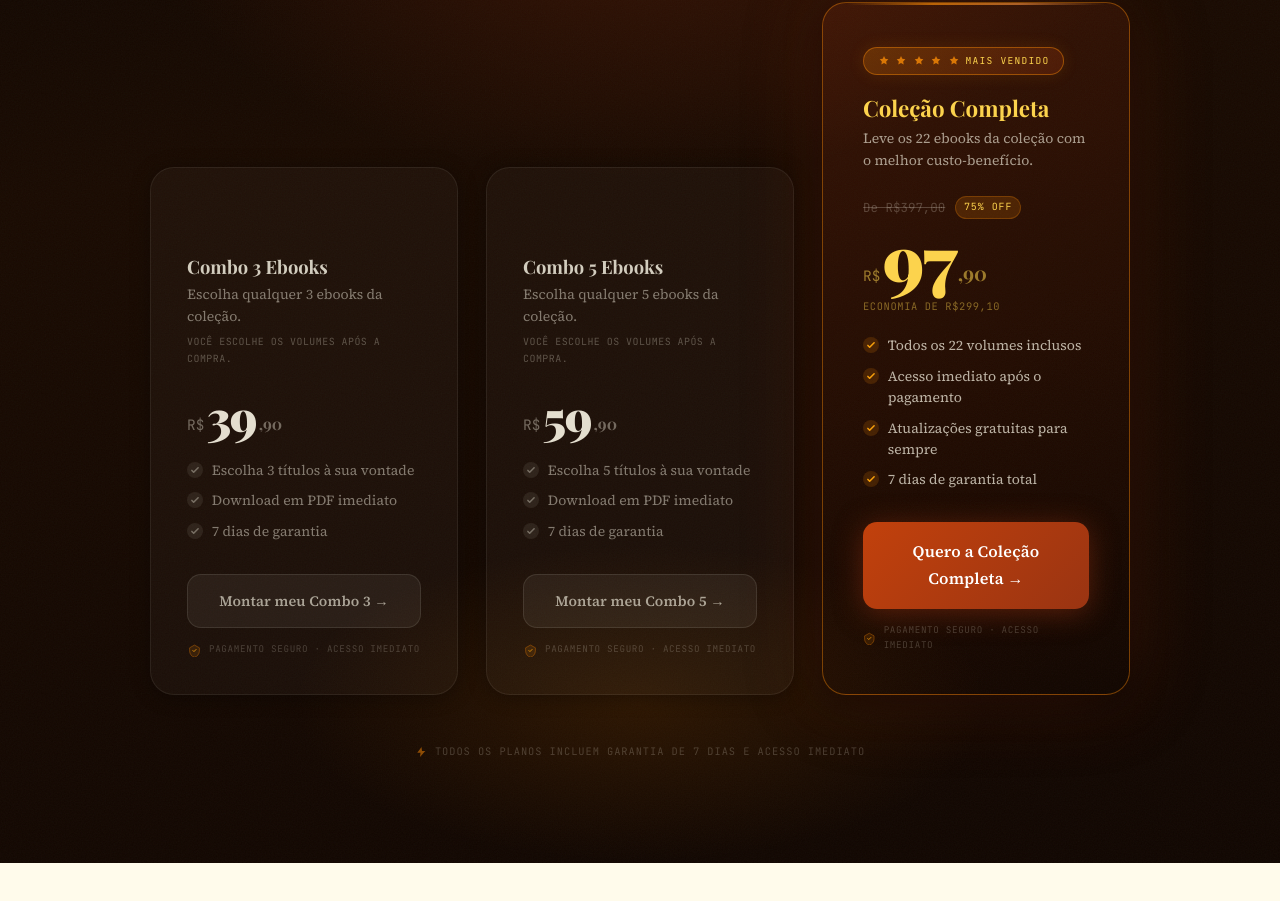
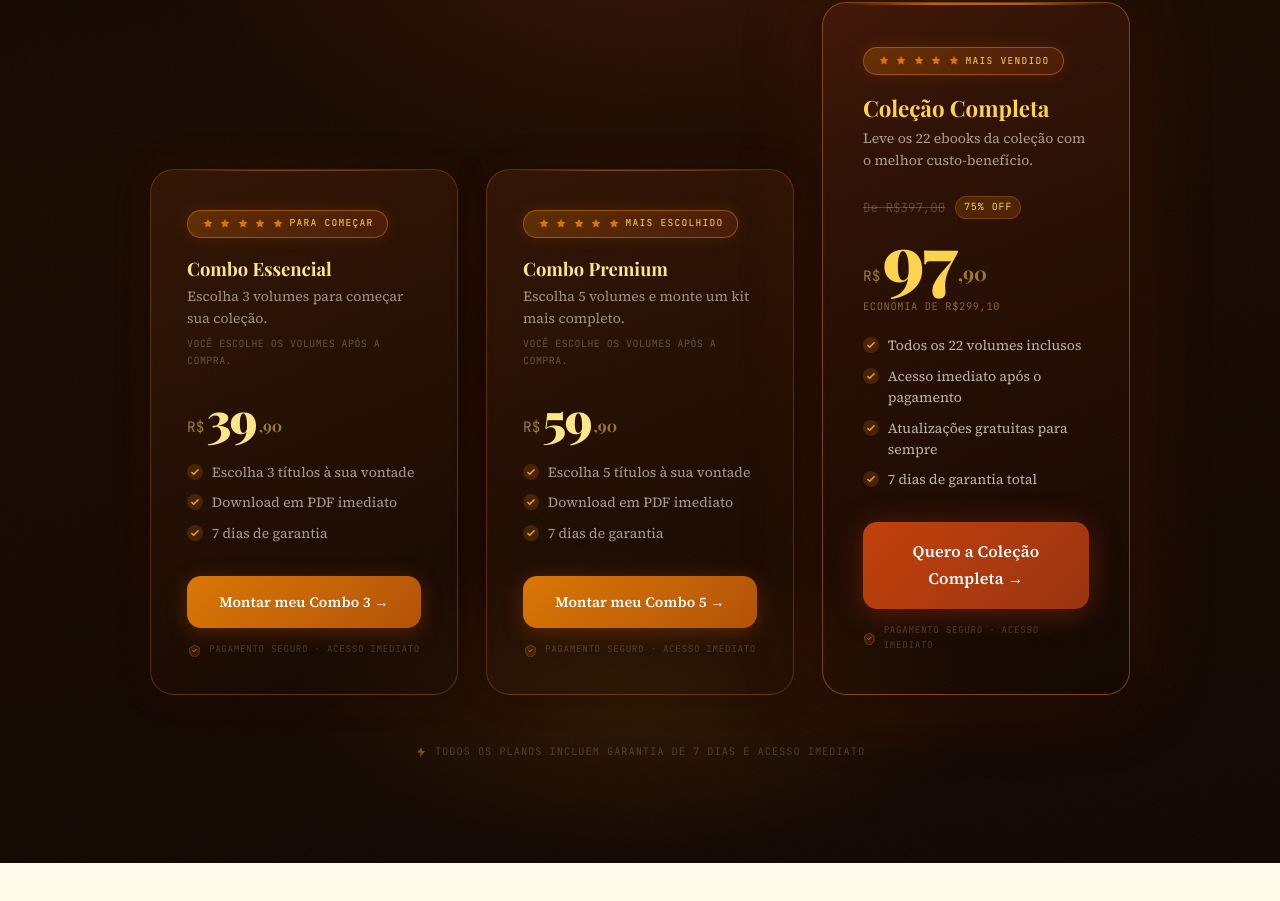
Before and after one commit to VINNYBATT/atlas-das-receitas, a Next.js app: page / in a window 1280 px wide. Shown: the part 4368-5269 px from the top of the page. Built offline with nearby package versions, Linux system fonts and the light colour scheme; a web font is replaced by a local one.

Commit message:
Update bundle-section.jsx

```diff
--- a/components/bundle-section.jsx
+++ b/components/bundle-section.jsx
@@ -2,8 +2,6 @@
 
 import { motion } from 'framer-motion';
 import { CHECKOUT_URL, CHECKOUT_URL_COMBO3, CHECKOUT_URL_COMBO5 } from '../lib/constants';
-
-// ── Icons ────────────────────────────────────────────────────────────────────
 
 function StarIcon() {
     return (
@@ -16,10 +14,10 @@ function StarIcon() {
 function CheckIcon({ dim = false }) {
     return (
         <svg width="16" height="16" viewBox="0 0 18 18" fill="none" aria-hidden="true" style={{ flexShrink: 0, marginTop: '2px' }}>
-            <circle cx="9" cy="9" r="9" fill={dim ? 'rgba(255,251,235,0.08)' : 'rgba(217,119,6,0.2)'} />
+            <circle cx="9" cy="9" r="9" fill="rgba(217,119,6,0.2)" />
             <path
                 d="M5.5 9.5L7.5 11.5L12.5 6.5"
-                stroke={dim ? 'rgba(255,251,235,0.35)' : '#F59E0B'}
+                stroke="#F59E0B"
                 strokeWidth="1.75"
                 strokeLinecap="round"
                 strokeLinejoin="round"
@@ -46,8 +44,6 @@ function FlashIcon() {
     );
 }
 
-// ── Motion variants ──────────────────────────────────────────────────────────
-
 const fadeUp = {
     hidden: { opacity: 0, y: 36 },
     show:   { opacity: 1, y: 0, transition: { duration: 0.7, ease: [0.16, 1, 0.3, 1] } },
@@ -58,15 +54,13 @@ const stagger = {
     show:   { transition: { staggerChildren: 0.1, delayChildren: 0.15 } },
 };
 
-// ── Plan data ────────────────────────────────────────────────────────────────
-
 const PLANS = [
     {
         key: 'combo3',
-        label: 'Combo 3 Ebooks',
+        label: 'Combo Essencial',
         priceNum: '39',
         priceDec: ',90',
-        description: 'Escolha qualquer 3 ebooks da coleção.',
+        description: 'Escolha 3 volumes para começar sua coleção.',
         note: 'Você escolhe os volumes após a compra.',
         cta: 'Montar meu Combo 3',
         href: CHECKOUT_URL_COMBO3,
@@ -76,14 +70,14 @@ const PLANS = [
             '7 dias de garantia',
         ],
         highlight: false,
-        badge: null,
+        badge: 'Para começar',
     },
     {
         key: 'combo5',
-        label: 'Combo 5 Ebooks',
+        label: 'Combo Premium',
         priceNum: '59',
         priceDec: ',90',
-        description: 'Escolha qualquer 5 ebooks da coleção.',
+        description: 'Escolha 5 volumes e monte um kit mais completo.',
         note: 'Você escolhe os volumes após a compra.',
         cta: 'Montar meu Combo 5',
         href: CHECKOUT_URL_COMBO5,
@@ -93,7 +87,7 @@ const PLANS = [
             '7 dias de garantia',
         ],
         highlight: false,
-        badge: null,
+        badge: 'Mais escolhido',
     },
     {
         key: 'full',
@@ -118,13 +112,13 @@ const PLANS = [
     },
 ];
 
-// ── PlanCard ─────────────────────────────────────────────────────────────────
-
 function PlanCard({ plan, index }) {
     const {
         label, priceNum, priceDec, priceFull, savings, discountPct,
         description, note, cta, href, perks, highlight, badge,
     } = plan;
+
+    const isCombo = !highlight && badge !== null;
 
     return (
         <motion.div
@@ -137,19 +131,24 @@ function PlanCard({ plan, index }) {
                 flexDirection: 'column',
                 background: highlight
                     ? 'linear-gradient(155deg, rgba(154,52,18,0.22) 0%, rgba(100,30,5,0.14) 60%, rgba(15,5,0,0.1) 100%)'
-                    : 'rgba(255,251,235,0.03)',
+                    : isCombo
+                        ? 'linear-gradient(155deg, rgba(180,72,18,0.16) 0%, rgba(120,50,8,0.10) 60%, rgba(15,5,0,0.08) 100%)'
+                        : 'rgba(255,251,235,0.03)',
                 border: highlight
                     ? '1.5px solid rgba(217,119,6,0.5)'
-                    : '1px solid rgba(255,251,235,0.07)',
+                    : isCombo
+                        ? '1px solid rgba(217,119,6,0.3)'
+                        : '1px solid rgba(255,251,235,0.07)',
                 boxShadow: highlight
                     ? '0 0 80px rgba(154,52,18,0.25), 0 8px 32px rgba(0,0,0,0.5)'
-                    : '0 2px 20px rgba(0,0,0,0.3)',
+                    : isCombo
+                        ? '0 0 40px rgba(154,52,18,0.12), 0 4px 24px rgba(0,0,0,0.4)'
+                        : '0 2px 20px rgba(0,0,0,0.3)',
                 transform: highlight ? 'scale(1.04)' : 'scale(1)',
                 transition: 'box-shadow 0.3s ease',
             }}
         >
-            {/* Shimmer line on highlighted card top */}
-            {highlight && (
+            {(highlight || isCombo) && (
                 <div
                     aria-hidden="true"
                     style={{
@@ -158,13 +157,14 @@ function PlanCard({ plan, index }) {
                         left: '8%',
                         right: '8%',
                         height: '1.5px',
-                        background: 'linear-gradient(90deg, transparent, rgba(217,119,6,0.8), rgba(251,146,60,0.6), transparent)',
+                        background: highlight
+                            ? 'linear-gradient(90deg, transparent, rgba(217,119,6,0.8), rgba(251,146,60,0.6), transparent)'
+                            : 'linear-gradient(90deg, transparent, rgba(217,119,6,0.45), rgba(251,146,60,0.3), transparent)',
                         borderRadius: '2px',
                     }}
                 />
             )}
 
-            {/* Badge row — always reserve height so cards align */}
             <div style={{ minHeight: '2.25rem', marginBottom: '1rem', display: 'flex', alignItems: 'center' }}>
                 {badge ? (
                     <span
@@ -190,13 +190,12 @@ function PlanCard({ plan, index }) {
                 ) : null}
             </div>
 
-            {/* Plan name */}
             <p
                 style={{
                     fontFamily: 'var(--font-display)',
                     fontSize: highlight ? '1.4rem' : '1.15rem',
                     fontWeight: 700,
-                    color: highlight ? '#FCD34D' : 'rgba(255,251,235,0.8)',
+                    color: highlight ? '#FCD34D' : isCombo ? '#FDE68A' : 'rgba(255,251,235,0.8)',
                     marginBottom: '0.4rem',
                     lineHeight: 1.2,
                 }}
@@ -204,12 +203,11 @@ function PlanCard({ plan, index }) {
                 {label}
             </p>
 
-            {/* Description */}
             <p
                 style={{
                     fontFamily: 'var(--font-body)',
                     fontSize: '0.875rem',
-                    color: highlight ? 'rgba(255,251,235,0.6)' : 'rgba(255,251,235,0.45)',
+                    color: highlight ? 'rgba(255,251,235,0.6)' : isCombo ? 'rgba(255,251,235,0.55)' : 'rgba(255,251,235,0.45)',
                     lineHeight: 1.55,
                     marginBottom: note ? '0.4rem' : '1.5rem',
                 }}
@@ -217,7 +215,6 @@ function PlanCard({ plan, index }) {
                 {description}
             </p>
 
-            {/* Combo note */}
             {note && (
                 <p
                     style={{
@@ -233,7 +230,6 @@ function PlanCard({ plan, index }) {
                 </p>
             )}
 
-            {/* Price block */}
             <div style={{ marginBottom: '1.25rem' }}>
                 {priceFull && (
                     <div style={{ display: 'flex', alignItems: 'center', gap: '0.6rem', marginBottom: '0.2rem', flexWrap: 'wrap' }}>
@@ -270,7 +266,7 @@ function PlanCard({ plan, index }) {
                         style={{
                             fontFamily: 'var(--font-mono)',
                             fontSize: '0.9rem',
-                            color: highlight ? 'rgba(252,211,77,0.55)' : 'rgba(255,251,235,0.38)',
+                            color: (highlight || isCombo) ? 'rgba(252,211,77,0.55)' : 'rgba(255,251,235,0.38)',
                             paddingBottom: highlight ? '0.7rem' : '0.45rem',
                         }}
                     >
@@ -281,7 +277,7 @@ function PlanCard({ plan, index }) {
                             fontFamily: 'var(--font-display)',
                             fontSize: highlight ? 'clamp(3rem, 7vw, 4.5rem)' : 'clamp(2.2rem, 5vw, 3rem)',
                             fontWeight: 900,
-                            color: highlight ? '#FCD34D' : 'rgba(255,251,235,0.88)',
+                            color: highlight ? '#FCD34D' : isCombo ? '#FDE68A' : 'rgba(255,251,235,0.88)',
                             letterSpacing: '-0.03em',
                         }}
                     >
@@ -292,7 +288,7 @@ function PlanCard({ plan, index }) {
                             fontFamily: 'var(--font-display)',
                             fontSize: highlight ? '1.25rem' : '1rem',
                             fontWeight: 700,
-                            color: highlight ? 'rgba(252,211,77,0.55)' : 'rgba(255,251,235,0.38)',
+                            color: (highlight || isCombo) ? 'rgba(252,211,77,0.55)' : 'rgba(255,251,235,0.38)',
                             paddingBottom: highlight ? '0.7rem' : '0.45rem',
                         }}
                     >
@@ -316,7 +312,6 @@ function PlanCard({ plan, index }) {
                 )}
             </div>
 
-            {/* Perks list */}
             <ul
                 style={{
                     listStyle: 'none',
@@ -335,7 +330,7 @@ function PlanCard({ plan, index }) {
                             style={{
                                 fontFamily: 'var(--font-body)',
                                 fontSize: '0.875rem',
-                                color: highlight ? 'rgba(255,251,235,0.7)' : 'rgba(255,251,235,0.45)',
+                                color: highlight ? 'rgba(255,251,235,0.7)' : isCombo ? 'rgba(255,251,235,0.6)' : 'rgba(255,251,235,0.45)',
                                 lineHeight: 1.5,
                             }}
                         >
@@ -345,7 +340,6 @@ function PlanCard({ plan, index }) {
                 ))}
             </ul>
 
-            {/* CTA button */}
             <motion.a
                 href={href}
                 target="_blank"
@@ -354,7 +348,9 @@ function PlanCard({ plan, index }) {
                     scale: 1.03,
                     boxShadow: highlight
                         ? '0 8px 40px rgba(154,52,18,0.7)'
-                        : '0 4px 20px rgba(255,251,235,0.08)',
+                        : isCombo
+                            ? '0 6px 30px rgba(154,52,18,0.45)'
+                            : '0 4px 20px rgba(255,251,235,0.08)',
                 }}
                 whileTap={{ scale: 0.97 }}
                 transition={{ duration: 0.18 }}
@@ -372,16 +368,21 @@ function PlanCard({ plan, index }) {
                     cursor: 'pointer',
                     background: highlight
                         ? 'linear-gradient(135deg, #C2410C 0%, #9A3412 100%)'
-                        : 'rgba(255,251,235,0.06)',
-                    color: highlight ? '#FFFFFF' : 'rgba(255,251,235,0.6)',
-                    border: highlight ? 'none' : '1px solid rgba(255,251,235,0.1)',
-                    boxShadow: highlight ? '0 4px 28px rgba(154,52,18,0.5)' : 'none',
+                        : isCombo
+                            ? 'linear-gradient(135deg, #D97706 0%, #B45309 100%)'
+                            : 'rgba(255,251,235,0.06)',
+                    color: (highlight || isCombo) ? '#FFFFFF' : 'rgba(255,251,235,0.6)',
+                    border: (highlight || isCombo) ? 'none' : '1px solid rgba(255,251,235,0.1)',
+                    boxShadow: highlight
+                        ? '0 4px 28px rgba(154,52,18,0.5)'
+                        : isCombo
+                            ? '0 4px 20px rgba(180,83,9,0.35)'
+                            : 'none',
                 }}
             >
                 {cta} →
             </motion.a>
 
-            {/* Trust micro-copy */}
             <div
                 style={{
                     display: 'flex',
@@ -408,8 +409,6 @@ function PlanCard({ plan, index }) {
     );
 }
 
-// ── BundleSection ─────────────────────────────────────────────────────────────
-
 export function BundleSection() {
     return (
         <section
@@ -420,7 +419,6 @@ export function BundleSection() {
                 background: 'linear-gradient(170deg, #0A0400 0%, #180900 40%, #0F0500 100%)',
             }}
         >
-            {/* Grain texture */}
             <div
                 aria-hidden="true"
                 style={{
@@ -432,7 +430,6 @@ export function BundleSection() {
                     zIndex: 0,
                 }}
             />
-            {/* Top radial glow */}
             <div
                 aria-hidden="true"
                 style={{
@@ -443,7 +440,6 @@ export function BundleSection() {
                     pointerEvents: 'none', zIndex: 0,
                 }}
             />
-            {/* Bottom radial glow */}
             <div
                 aria-hidden="true"
                 style={{
@@ -457,7 +453,6 @@ export function BundleSection() {
 
             <div className="container section" style={{ position: 'relative', zIndex: 1 }}>
 
-                {/* ── Heading ── */}
                 <motion.div
                     variants={fadeUp}
                     initial="hidden"
@@ -508,7 +503,6 @@ export function BundleSection() {
                     </p>
                 </motion.div>
 
-                {/* ── Cards ── */}
                 <motion.div
                     variants={stagger}
                     initial="hidden"
@@ -528,7 +522,6 @@ export function BundleSection() {
                     ))}
                 </motion.div>
 
-                {/* ── Footer note ── */}
                 <motion.div
                     variants={fadeUp}
                     initial="hidden"
```
